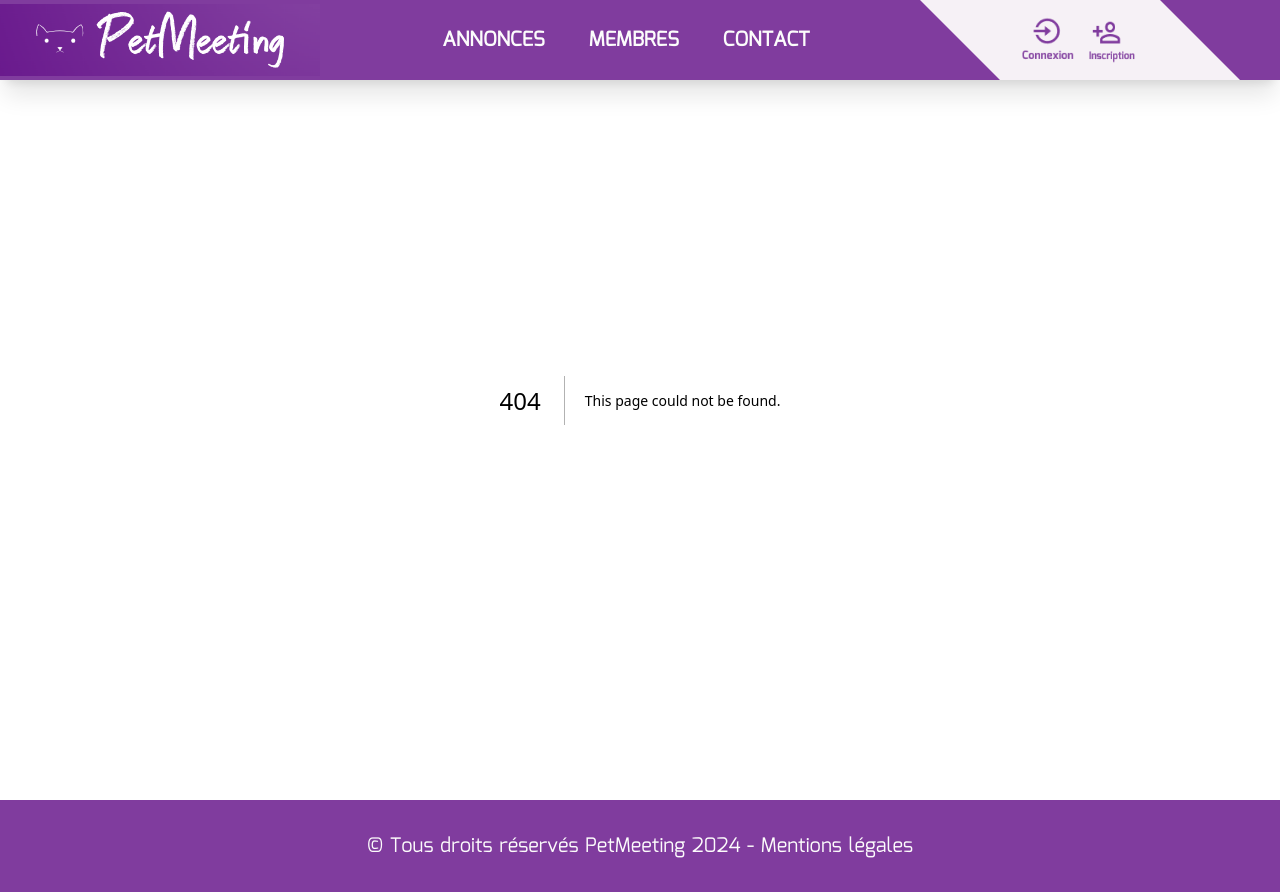
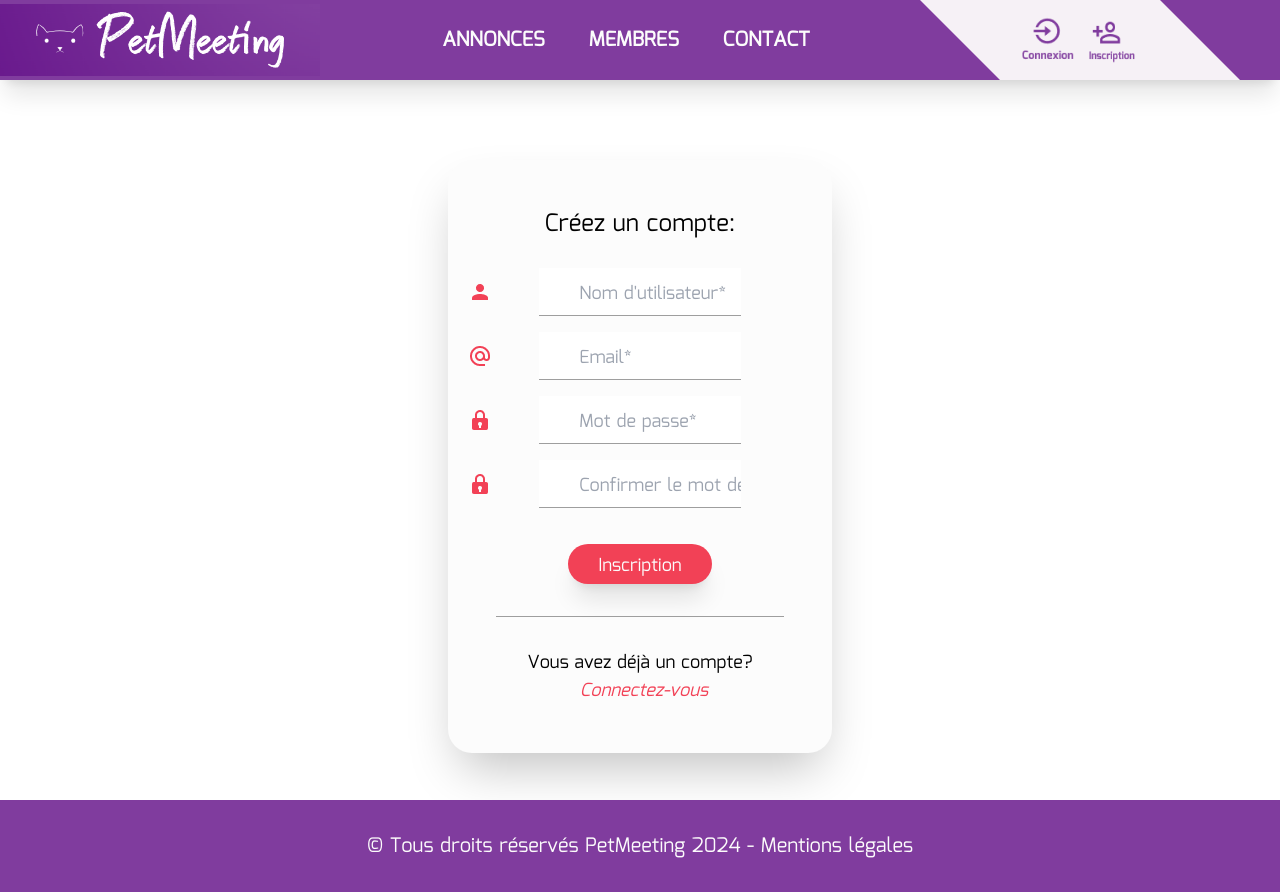
Before and after one commit to luciel53/PetMeeting-Next, a Next.js app: page /register in a window 1280 px wide. Before the commit this address had no page. Built offline with nearby package versions, Linux system fonts and the light colour scheme.

Commit message:
register is ok

```diff
--- a/src/app/components/Header.js
+++ b/src/app/components/Header.js
@@ -180,7 +180,7 @@ export default function Header() {
           <div className="flex flex-row my-auto">
             {isAuth ? (
               <Link
-                to={`/Profile/${userId.toString()}`}
+                href={`/Profile/${userId.toString()}`}
                 className="flex"
                 aria-label="Page d'accueil de PetMeeting"
               >
@@ -208,7 +208,7 @@ export default function Header() {
                 />
               </Link>
             ) : (
-              <Link href="/Register" className="flex" aria-label="Register">
+              <Link href="/register" className="flex" aria-label="Register">
                 <img
                   src="images/icons/register.png"
                   className="-skew-x-45 w-10 lg:w-14 hover:opacity-70"
--- /dev/null
+++ b/src/app/register/page.js
@@ -0,0 +1,122 @@
+"use client";
+
+import React, { useState } from "react";
+import Link from "next/link";
+// import { NavLink, Navigate } from "react-router-dom";
+import Button from "../components/Button";
+// import lock from "../assets/images/icons/lock.png";
+// import userMini from "../assets/images/icons/user-mini.png";
+import axios from "axios";
+
+export default function Register() {
+  const [username, setUsername] = useState("");
+  const [email, setEmail] = useState("");
+  const [password, setPassword] = useState("");
+  const [confirmPassword, setConfirmPassword] = useState("");
+  const [error, setError] = useState("");
+
+  const handleSubmit = async (e) => {
+    e.preventDefault();
+    try {
+      if (password !== confirmPassword) {
+        setError("Ce n'est pas le bon mot de passe");
+        return error;
+      }
+
+      const newUser = { username, email, password };
+      console.log(newUser);
+      await axios.post("http://localhost:8000/register/", newUser);
+      return <Navigate to="/login" />;
+    } catch (err) {
+      setError(err.response.data.error);
+    }
+  };
+
+  console.log(handleSubmit);
+
+  return (
+    <div className="container flex flex-col justify-center mx-auto md:mx-auto w-[88%] md:w-[55%] lg:w-[30%] p-5 md:p-12 md:mt-60 lg:mb-10 lg:mt-40 bg-white rounded-3xl shadow-2xl text-sm md:text-lg animate-fade">
+      <form onSubmit={handleSubmit}>
+        <h2 className="text-lg md:text-2xl text-darkdarkgray text-center pb-7">
+          Créez un compte:
+        </h2>
+        <div className="flex flex-row items-center justify-center mx-8">
+          <img src="images/icons/user-mini.png" className="absolute -ml-80 mb-4" alt="lock"></img>
+          <input
+            type="text"
+            name="username"
+            required
+            placeholder="Nom d'utilisateur*"
+            value={username}
+            onChange={(e) => setUsername(e.target.value)}
+            className="h-12 w-[90%] mb-4 pt-1 pl-10 border-b border-darkgray focus:outline-none"
+          />
+        </div>
+        <div className="flex flex-row items-center justify-center mx-8">
+          <img src="images/icons/arobase.png" className="absolute -ml-80 mb-4" alt="lock"></img>
+          <input
+            type="email"
+            name="email"
+            required
+            placeholder="Email*"
+            value={email}
+            onChange={(e) => setEmail(e.target.value)}
+            className="h-12 w-[90%] mb-4 pt-1 pl-10 border-b border-darkgray focus:outline-none"
+          />
+        </div>
+        <div className="flex flex-row items-center justify-center mx-8">
+          <img src="images/icons/lock.png" className="absolute -ml-80 mb-4" alt="lock"></img>
+          <input
+            type="password"
+            name="password"
+            required
+            placeholder="Mot de passe*"
+            value={password}
+            onChange={(e) => setPassword(e.target.value)}
+            className="h-12 w-[90%] mb-4 pt-1 pl-10 border-b border-darkgray focus:outline-none"
+          />
+        </div>
+        <div className="flex flex-row items-center justify-center mx-8">
+          <img src="images/icons/lock.png" className="absolute -ml-80 mb-4" alt="lock"></img>
+          <input
+            type="password"
+            name="confirmPassword"
+            required
+            placeholder="Confirmer le mot de passe*"
+            value={confirmPassword}
+            onChange={(e) => setConfirmPassword(e.target.value)}
+            className="h-12 w-[90%] mb-4 pt-1 pl-10 border-b border-darkgray focus:outline-none"
+          />
+        </div>
+        {error && (
+          <div
+            className="flex items-center mx-12 p-4 mb-4 text-sm text-darkyellow border border-yellow rounded-lg bg-lightyellow dark:bg-gray-800 dark:text-yellow-300 dark:border-yellow-800"
+            role="alert"
+          >
+            <svg
+              className="flex-shrink-0 inline w-4 h-4 me-3"
+              aria-hidden="true"
+              xmlns="http://www.w3.org/2000/svg"
+              fill="currentColor"
+              viewBox="0 0 20 20"
+            >
+              <path d="M10 .5a9.5 9.5 0 1 0 9.5 9.5A9.51 9.51 0 0 0 10 .5ZM9.5 4a1.5 1.5 0 1 1 0 3 1.5 1.5 0 0 1 0-3ZM12 15H8a1 1 0 0 1 0-2h1v-3H8a1 1 0 0 1 0-2h2a1 1 0 0 1 1 1v4h1a1 1 0 0 1 0 2Z" />
+            </svg>
+            <span className="sr-only">Info</span>
+            <div>
+              <p className="error-message c">{error}</p>
+            </div>
+          </div>
+        )}
+        <Button text="Inscription" />
+        <hr className="h-px my-8 bg-gray-200 border-0 bg-darkgray"></hr>
+        <p className=" flex flex-col items-center mx-auto">
+          Vous avez déjà un compte?{" "}
+          <Link href="/login" className="flex" aria-label="Page de connexion">
+            <em className="text-fragole pl-2">Connectez-vous</em>
+          </Link>
+        </p>
+      </form>
+    </div>
+  );
+}
```
